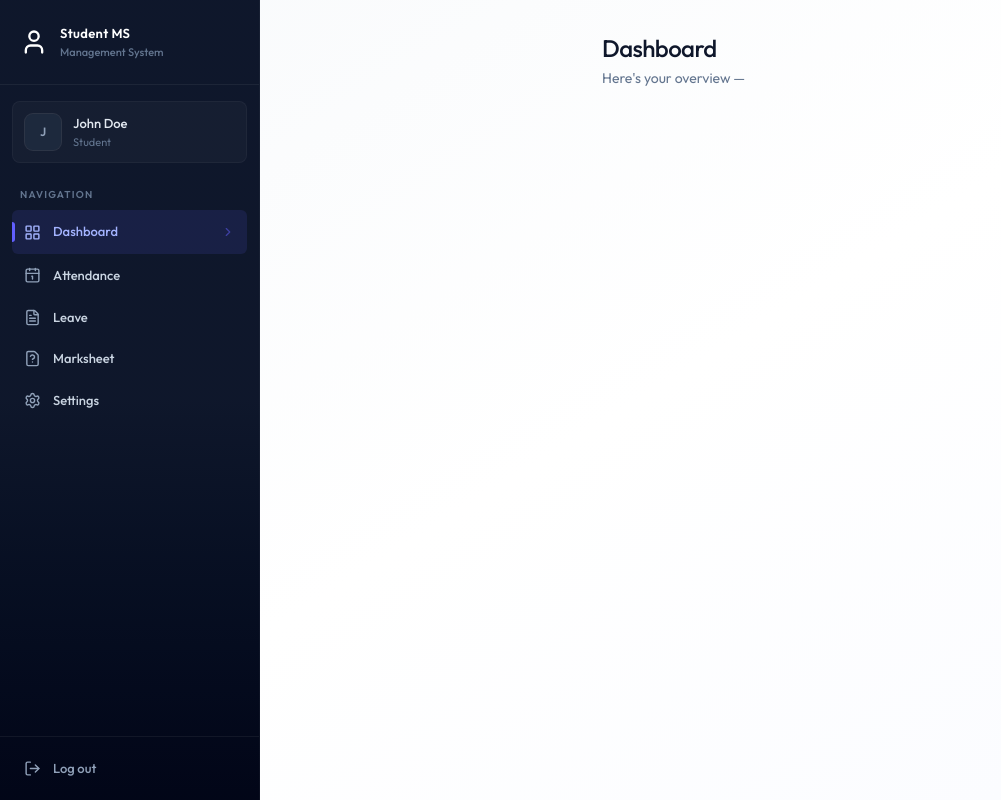
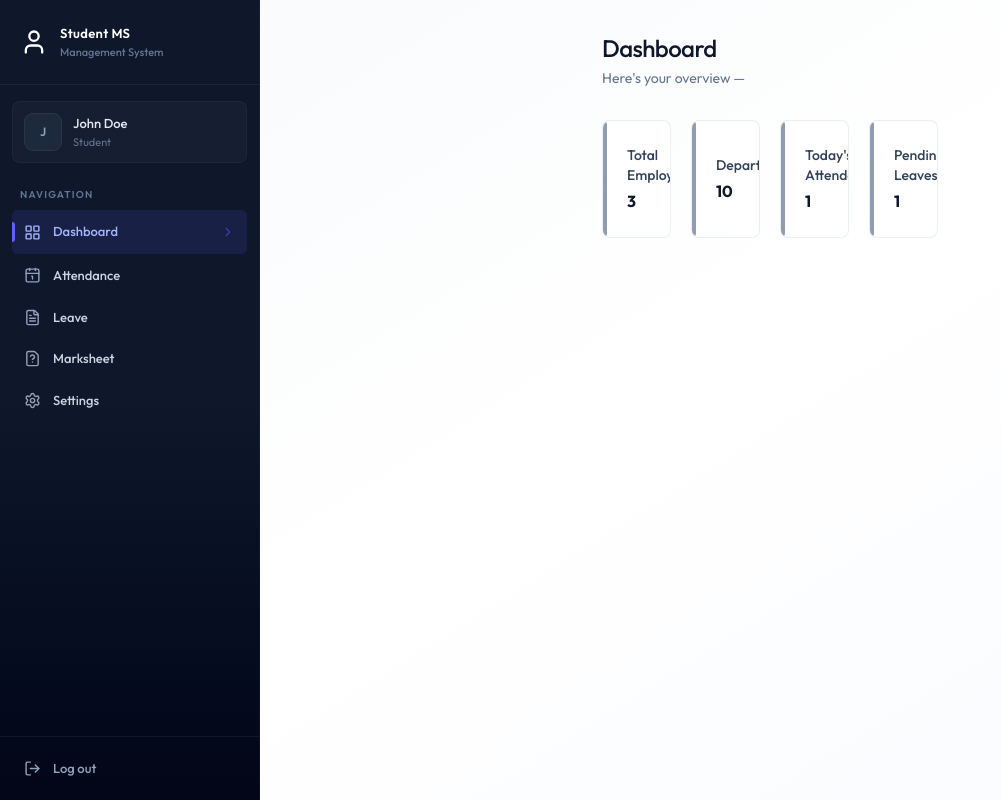
Before and after one commit to vishnuparihar2008/student-database-management-system, a React (Vite) app in the folder frontend/: page /dashboard in a window 1280 px wide. Shown: the whole page, without its empty margins (0-1001 px from the left). Built offline with nearby package versions, Linux system fonts and the light colour scheme.

Commit message:
Fix JSX syntax for mapping over stats

```diff
--- a/frontend/src/components/AdminDashboard.jsx
+++ b/frontend/src/components/AdminDashboard.jsx
@@ -37,7 +37,7 @@ const AdminDashboard = ({data}) => {
         </div>
 
         <div className="grid grid-cols-1 sm:grid-cols-2 lg:grid-cols-4 gap-4 sm:gap-5 mb-8">
-            {stats.map((s) => {
+            {stats.map((s) => (
                 <div key={s.label} className="card card-hover p-5 sm:p-6 relative overflow-hidden group flex items-center justify-between">
                     <div>
                         <div className="absolute left-0 top-0 bottom-0 w-1 rounded-r-full bg-slate-500/70 group-hover:bg-indigo-500/70" />
@@ -46,7 +46,7 @@ const AdminDashboard = ({data}) => {
                     </div>
                     <s.icon className="size-10 p-2.5 rounded-lg bg-slate-100 text-slate-600 group-hover:bg-indigo-50 group-hover:text-indigo-600 transition-colors duration-200" />
                 </div>
-            })}
+            ))}
         </div>
     </div>
   )
```
